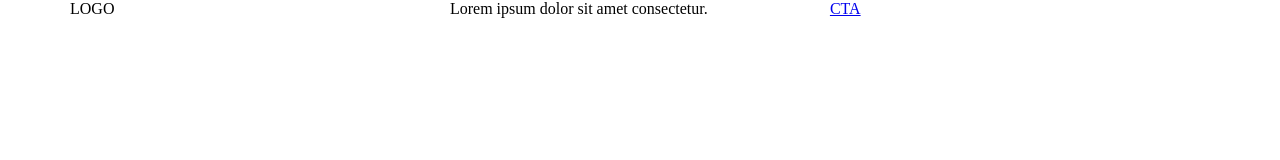
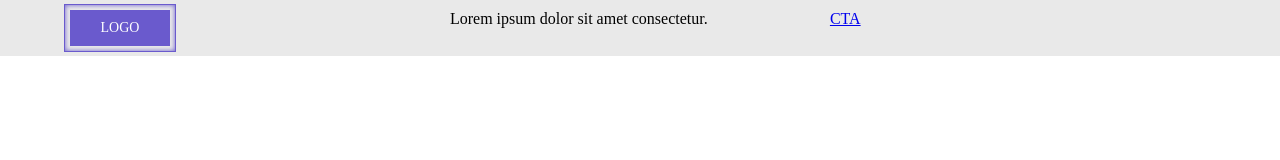
Before and after one commit to Nayem58/landing-page-wireframe, a plain HTML site: page index.html in a window 1280 px wide. Drawn offline with Linux system fonts and the light colour scheme.

Commit message:
added separate css files, created logo with sudo:before element

```diff
--- /dev/null
+++ b/inc/css/common.css
@@ -0,0 +1,35 @@
+/* global */
+* {
+  margin: 0;
+  box-sizing: border-box;
+}
+
+.logo-img {
+  background-color: slateblue;
+  color: #fff;
+  padding: 10px;
+  font-size: 14px;
+  text-align: center;
+  width: 100px;
+  display: inline-block;
+  position: relative;
+}
+
+.logo-img:before {
+  content: "";
+  position: absolute;
+  width: calc(100% + 10px);
+  height: calc(100% + 10px);
+  border: 1px solid slateblue;
+  top: 50%;
+  left: 50%;
+  transform: translate(-50%, -50%);
+  box-shadow: inset 0px 0px 5px 0 #695acd;
+}
+
+/* header start */
+header {
+  background-color: #e9e9e9;
+  padding-top: 10px;
+  padding-bottom: 10px;
+}
--- a/inc/style.css
+++ b/inc/css/framework.css
@@ -1,9 +1,3 @@
-/* global */
-* {
-  margin: 0;
-  box-sizing: border-box;
-}
-
 /* framework */
 /* container */
 .container {
@@ -50,8 +44,3 @@
     flex-basis: 33.33%;
   }
 }
-
-/* header start */
-header {
-  background-color: #fff;
-}
--- a/index.html
+++ b/index.html
@@ -10,7 +10,9 @@
     <title>Landing Page</title>
     <meta name="description" content="Landing page's description" />
 
-    <link rel="stylesheet" href="inc/style.css" />
+    <link rel="stylesheet" href="inc/css/framework.css" />
+    <link rel="stylesheet" href="inc/css/common.css" />
+    <link rel="stylesheet" href="inc/css/index.css" />
   </head>
   <body>
     <header>
```
Also changed, not shown: inc/css/index.css (added).
